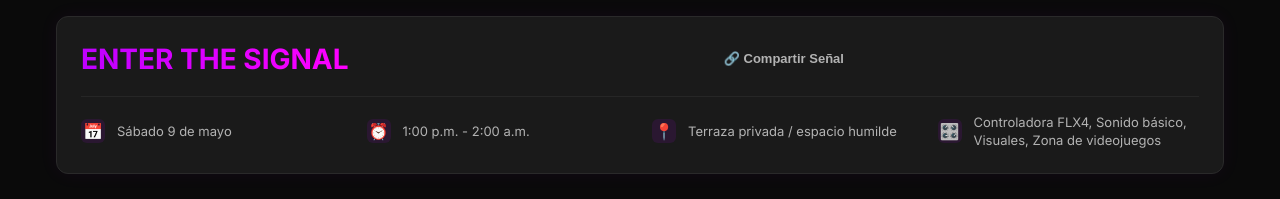
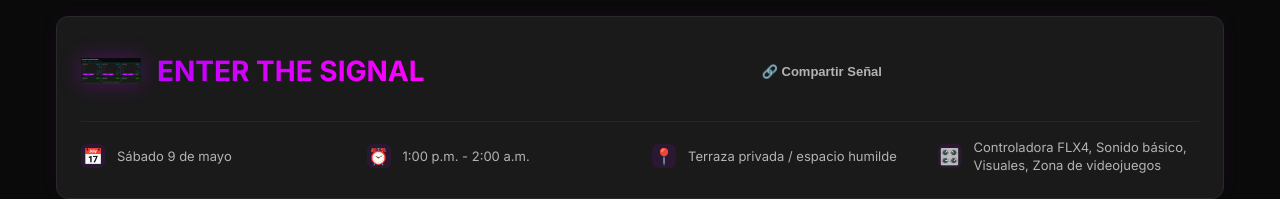
Before and after one commit to uroboroscol/uroboroscol-s-Project, a React (Vite) app in the folder enter-the-signal/: page / in a window 1280 px wide. Shown: the top 199 px of the page. Built offline with nearby package versions, Linux system fonts and the light colour scheme; no server answers; the database is empty.

Commit message:
Branding: Integrated Uroboros logo into user and admin headers

```diff
--- a/enter-the-signal/src/components/AdminLineupPage.tsx
+++ b/enter-the-signal/src/components/AdminLineupPage.tsx
@@ -245,7 +245,10 @@ export function AdminLineupPage({ eventId, eventName }: AdminLineupPageProps) {
       {notification && <div className="notification">{notification}</div>}
 
       <div className="admin-header">
-        <h1>Panel Admin: {eventName}</h1>
+        <div className="logo-container">
+          <img src="/logo.png" alt="Logo" className="header-logo admin" />
+          <h1>Panel Admin: {eventName}</h1>
+        </div>
         <div className="admin-stats">
           <span className="stat available">{available} disponibles</span>
           <span className="stat reserved">{reserved} reservados</span>
--- a/enter-the-signal/src/components/EventInfoCard.tsx
+++ b/enter-the-signal/src/components/EventInfoCard.tsx
@@ -19,7 +19,10 @@ export function EventInfoCard({
   return (
     <div className="event-info-card">
       <div className="event-header-top">
-        <h1 className="event-name">{eventName}</h1>
+        <div className="logo-container">
+          <img src="/logo.png" alt="Logo" className="header-logo" />
+          <h1 className="event-name">{eventName}</h1>
+        </div>
         <button className="btn btn-share" onClick={() => {
           navigator.share?.({ title: eventName, url: window.location.href })
             .catch(() => navigator.clipboard.writeText(window.location.href));
--- a/enter-the-signal/src/components/components.css
+++ b/enter-the-signal/src/components/components.css
@@ -67,6 +67,24 @@ body {
   align-items: center;
   gap: 20px;
   margin-bottom: 20px;
+}
+
+.logo-container {
+  display: flex;
+  align-items: center;
+  gap: 16px;
+}
+
+.header-logo {
+  width: 60px;
+  height: 60px;
+  object-fit: contain;
+  filter: drop-shadow(0 0 10px rgba(191, 0, 255, 0.3));
+}
+
+.header-logo.admin {
+  width: 40px;
+  height: 40px;
 }
 
 .btn-share {
```
Also changed, not shown: enter-the-signal/public/logo.png (added).
